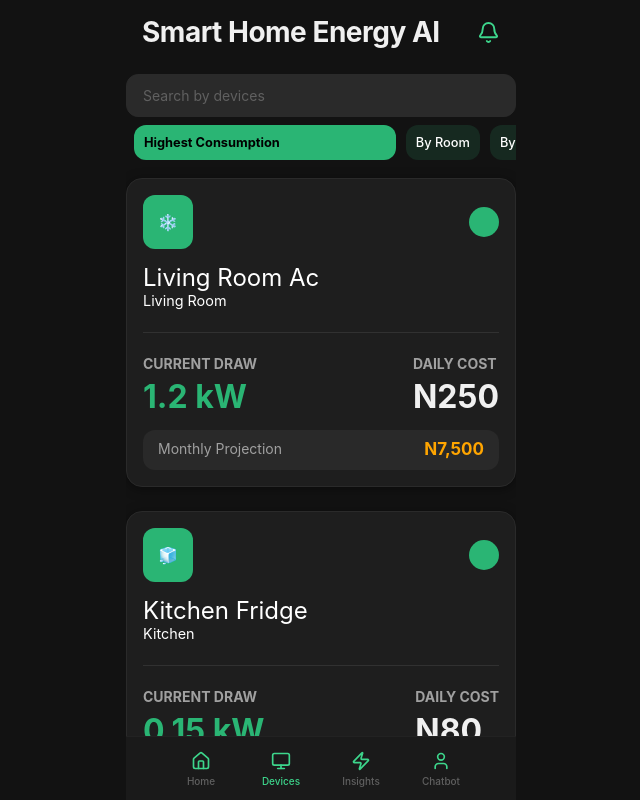
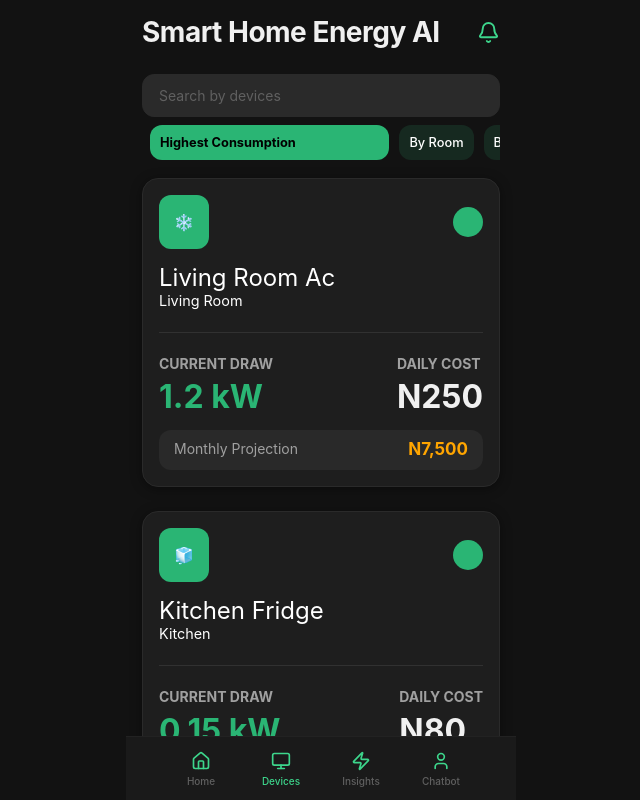
Before and after one commit to itxjoshy/smart-home-energy-ai, a React (Vite) app in the folder smart-home-energy-app-fyp/: page / in a window 1280 px wide. Both pictures are taken after a click on the button "Devices". Shown: the top 800 px of the page, without its empty margins (319-959 px from the left). Built offline with nearby package versions, Linux system fonts and the light colour scheme.

Commit message:
update: page padding fix

```diff
--- a/smart-home-energy-app-fyp/src/components/DeviceList/DeviceList.jsx
+++ b/smart-home-energy-app-fyp/src/components/DeviceList/DeviceList.jsx
@@ -50,7 +50,11 @@ const devices = [
 ];
 function DeviceList() {
   return (
-    <section>
+    <section
+      style={{
+        padding: "0 16px",
+      }}
+    >
       <div className="input">
         <input type="text" placeholder="Search by devices" />
         <div className="filter-section">
```
